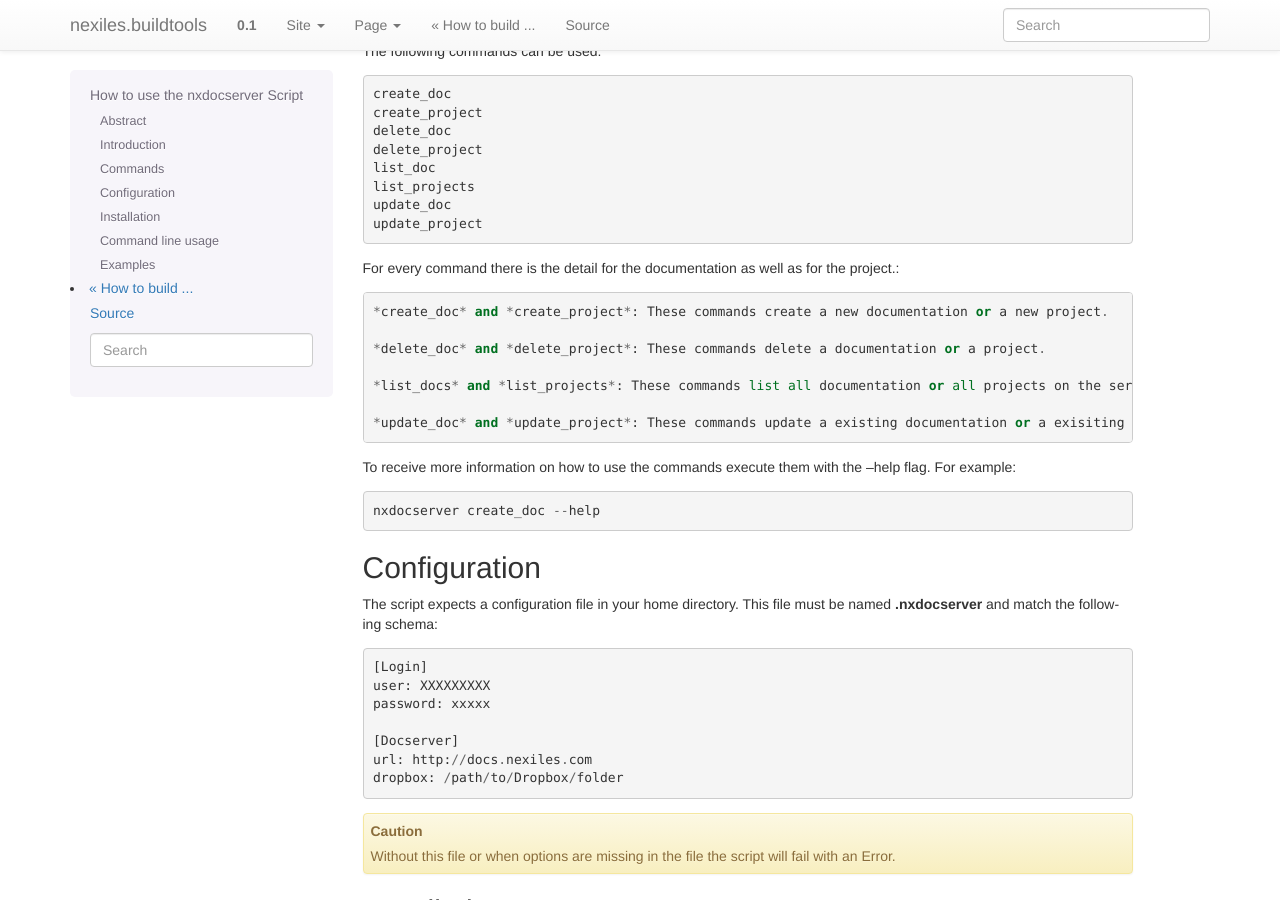
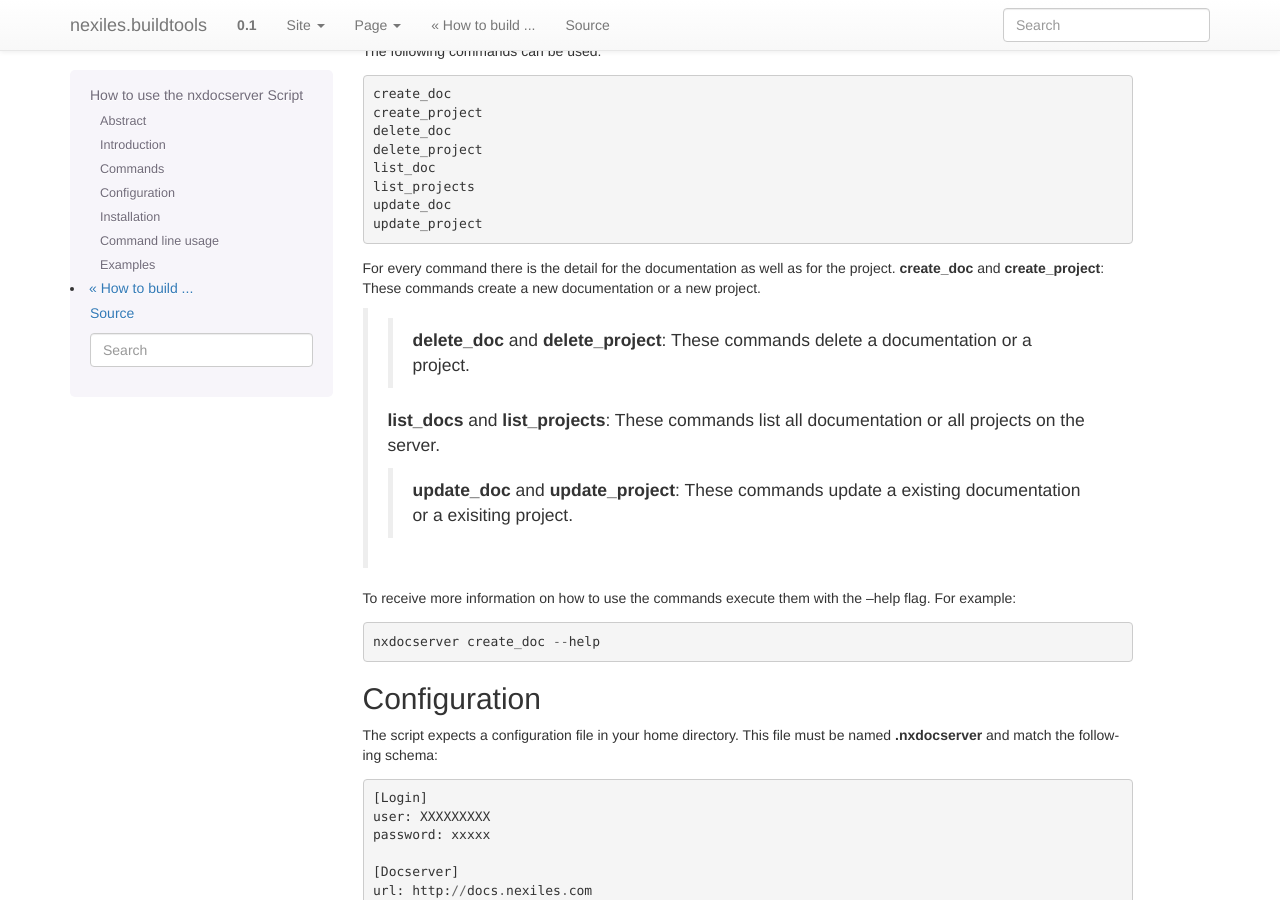
Before and after one commit to nexiles/nexiles.buildtools, a Sphinx documentation site: the page built from docs/nxdocserver.rst, in a window 1280 px wide and 900 px high, scrolled down 318 px. Built offline with Sphinx 7.4.7, drawn with Linux system fonts in a browser that asks for light colours; pages that are not in the unit, such as notebooks, are missing from menus.

Commit message:
added and changed text

```diff
--- a/docs/nxdocserver.rst
+++ b/docs/nxdocserver.rst
@@ -30,15 +30,14 @@ The following commands can be used::
     update_project
 
 For every command there is the detail for the documentation as well as for the
-project.::
+project.
+**create_doc** and **create_project**: These commands create a new documentation or a new project.
 
-    *create_doc* and *create_project*: These commands create a new documentation or a new project.
+    **delete_doc** and **delete_project**: These commands delete a documentation or a project.
 
-    *delete_doc* and *delete_project*: These commands delete a documentation or a project.
+   **list_docs** and **list_projects**: These commands list all documentation or all projects on the server.
 
-    *list_docs* and *list_projects*: These commands list all documentation or all projects on the server.
-
-    *update_doc* and *update_project*: These commands update a existing documentation or a exisiting project.
+    **update_doc** and **update_project**: These commands update a existing documentation or a exisiting project.
 
 To receive more information on how to use the commands execute them with the
 --help flag. For example::
```
